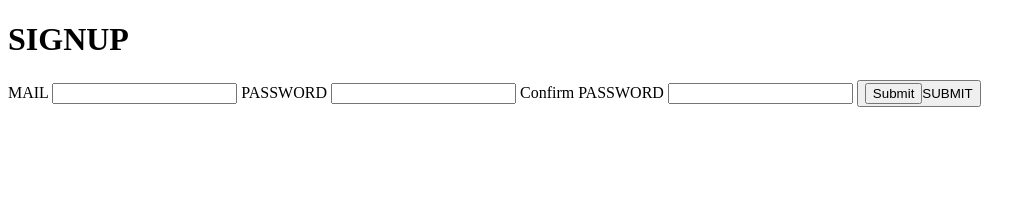
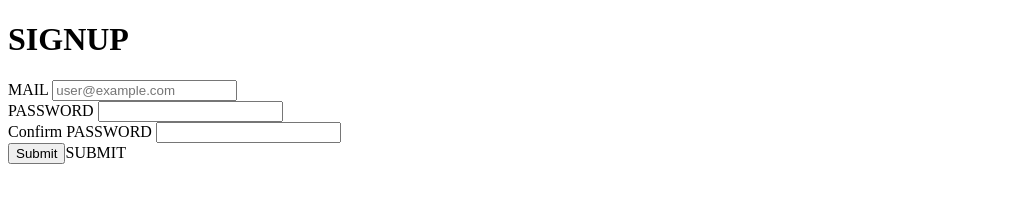
Before and after one commit to jafat71/jafat71.github.io, a plain HTML site: page signup1.html in a window 1280 px wide. Shown: the whole page, without its empty margins (0-1036 px from the left). Drawn offline with Linux system fonts and the light colour scheme.

Commit message:
Commit 6

```diff
--- a/signup1.html
+++ b/signup1.html
@@ -10,20 +10,25 @@
     <h1>SIGNUP</h1>
 
     <label for="mail">MAIL
-        <input type="email" id="mail">
+        <input type="email" id="mail" placeholder="user@example.com">
     </label>
+
+    <br>
 
     <label for="pass">PASSWORD
         <input type="password" id="pass">
     </label>
 
+    <br>
+
     <label for="confirmPass">Confirm PASSWORD
         <input type="password" id="confirmPass">
     </label>
 
-    <button>
-        <input type="submit">SUBMIT
-    </button>
+    <br>
+
+    <input type="submit">SUBMIT
+
 
 </body>
 </html>
```
